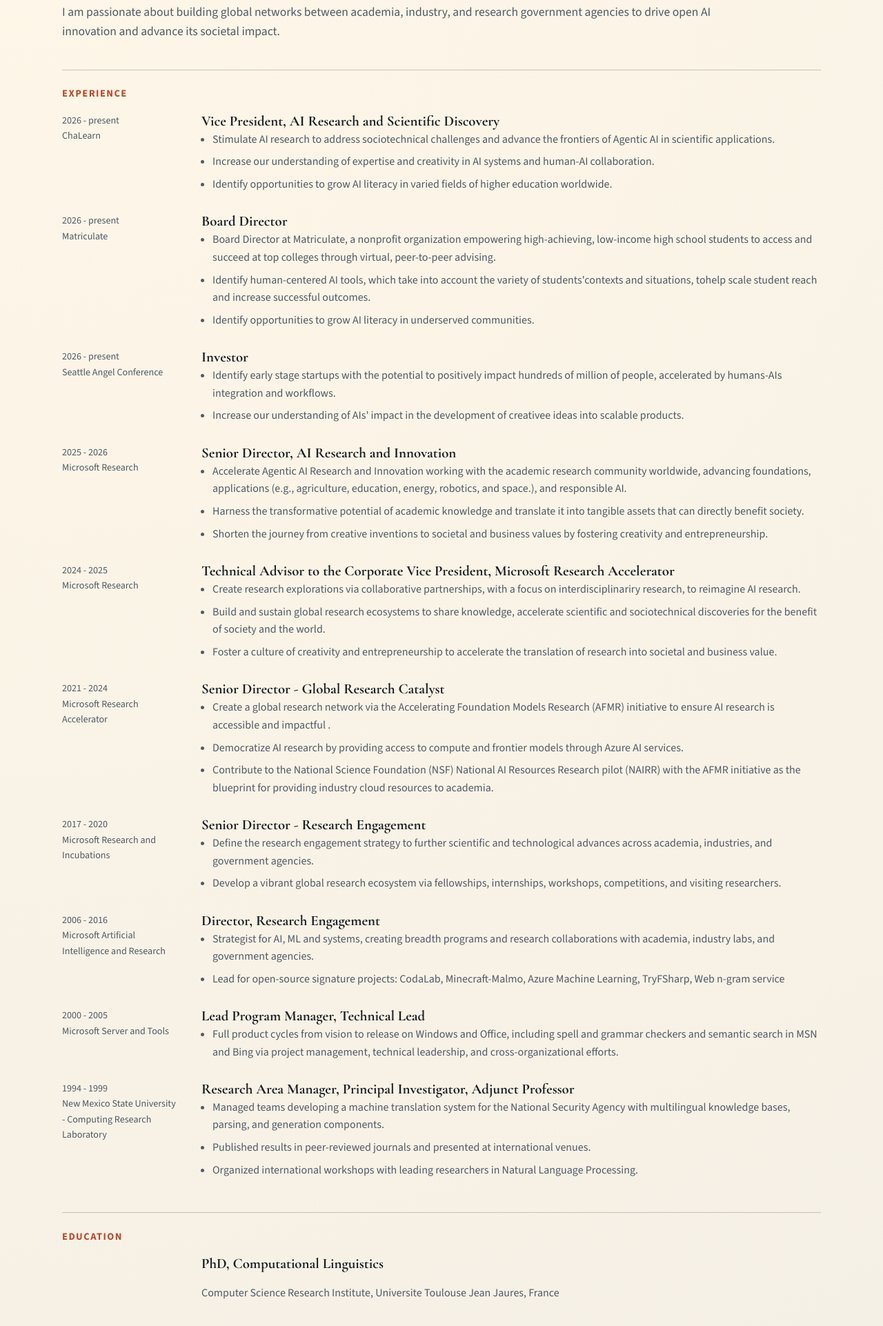
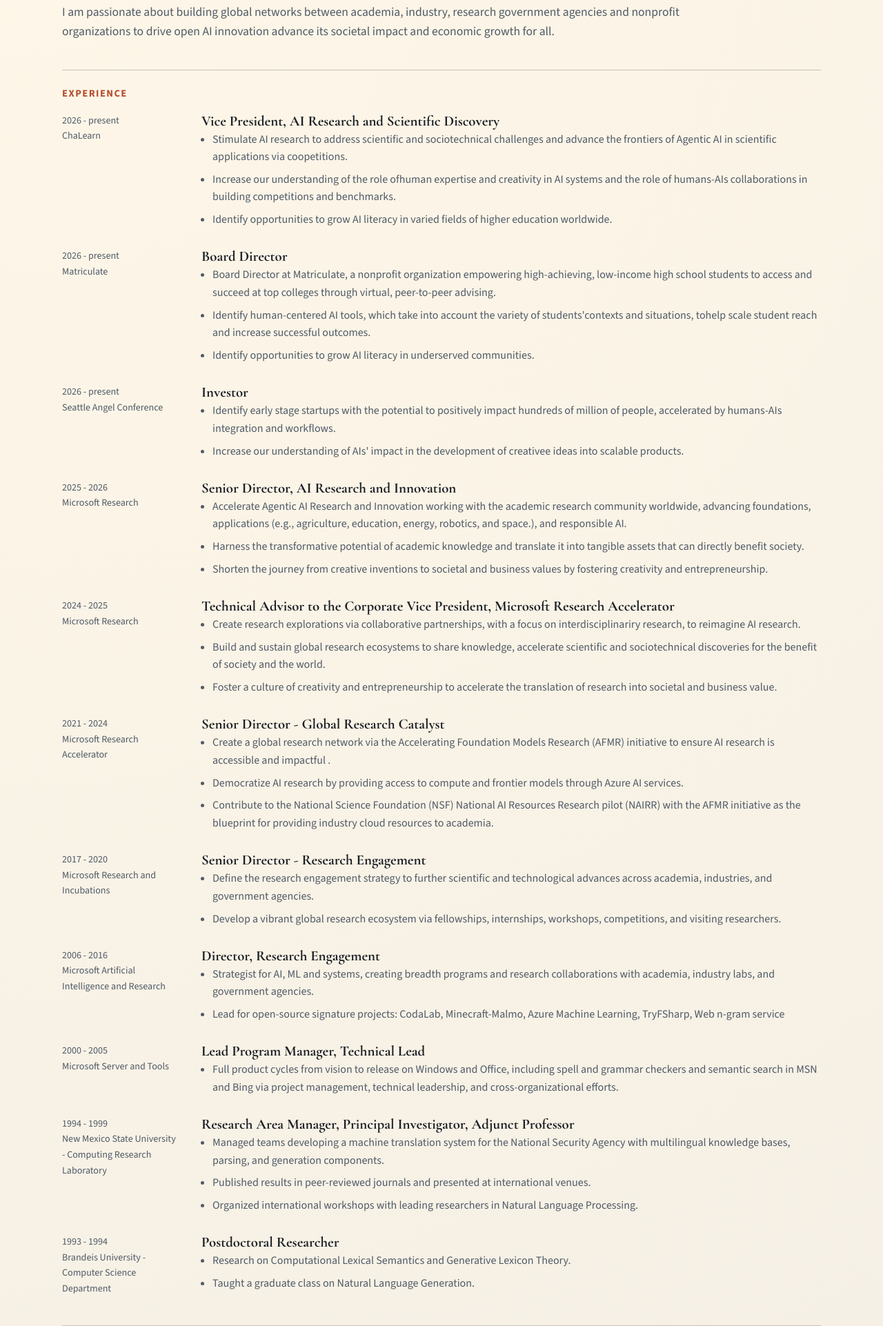
Before and after one commit to evelynevie/evelynevie.github.io, a plain HTML site: page cv.html in a window 1280 px wide. Shown: the part 287-2209 px from the top of the page at 69% size. Drawn offline with nearby package versions, Linux system fonts and the light colour scheme.

Commit message:
CV updates

```diff
--- a/cv.html
+++ b/cv.html
@@ -30,7 +30,7 @@
       <header class="reveal">
         <h1 class="page-title">Evelyne Viegas, <i>PhD</i></h1>
         <p class="page-subtitle">
-          AI researcher, technologist and investor with a deep commitment to the societal impact of AI technologies
+          AI researcher, technologist and investor with a deep commitment to the societal impact of AI technologies.
         </p>
           <p class="page-subtitle" style="margin-top: 0.8rem;">
           Over the years, I have had the privilege of contributing to multiple
@@ -40,8 +40,8 @@
         </p>
         <p class="page-subtitle" style="margin-top: 0.8rem;">
           I am passionate about building global networks between academia,
-          industry, and research government agencies to drive open AI innovation
-          and advance its societal impact.
+          industry, research government agencies and nonprofit organizations to drive open AI innovation
+          advance its societal impact and economic growth for all.
         </p>
       </header>
 
--- a/script.js
+++ b/script.js
@@ -5,8 +5,8 @@
       org: "ChaLearn",
       period: "2026 - present",
       bullets: [
-        "Stimulate AI research to address sociotechnical challenges and advance the frontiers of Agentic AI in scientific applications.",
-        "Increase our understanding of expertise and creativity in AI systems and human-AI collaboration.",
+        "Stimulate AI research to address scientific and sociotechnical challenges and advance the frontiers of Agentic AI in scientific applications via coopetitions.",
+        "Increase our understanding of the role ofhuman expertise and creativity in AI systems and the role of humans-AIs collaborations in building competitions and benchmarks.",
         "Identify opportunities to grow AI literacy in varied fields of higher education worldwide.",
       ]
     },
@@ -93,6 +93,15 @@
         "Managed teams developing a machine translation system for the National Security Agency with multilingual knowledge bases, parsing, and generation components.",
         "Published results in peer-reviewed journals and presented at international venues.",
         "Organized international workshops with leading researchers in Natural Language Processing."
+      ]
+    },
+    {
+      title: "Postdoctoral Researcher",
+      org: "Brandeis University - Computer Science Department",
+      period: "1993 - 1994",
+      bullets: [
+        "Research on Computational Lexical Semantics and Generative Lexicon Theory.",
+        "Taught a graduate class on Natural Language Generation."
       ]
     }
   ],
```
